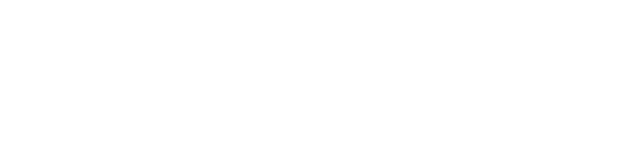
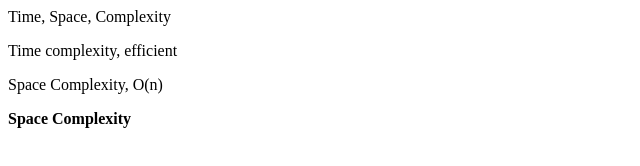
Before and after one commit to acciojob/time-and-space-complexity-AayushPratapBansal, a website: page main.html in a window 1280 px wide. Shown: the whole page, without its empty margins (0-640 px from the left). Drawn offline with Linux system fonts and the light colour scheme.

Commit message:
created a submission

```diff
--- a/main.html
+++ b/main.html
@@ -8,6 +8,12 @@
 
 <body>
 	<!-- the entire body must be written by student -->
+   <div>Time, Space, Complexity </div>
+   <p> Time complexity, efficient</p>
+   <p>Space Complexity, O(n)</p>
+	<b> Space Complexity</b>
+
+
     <script type="text/javascript" src="./script.js">
 </script>
 
```
